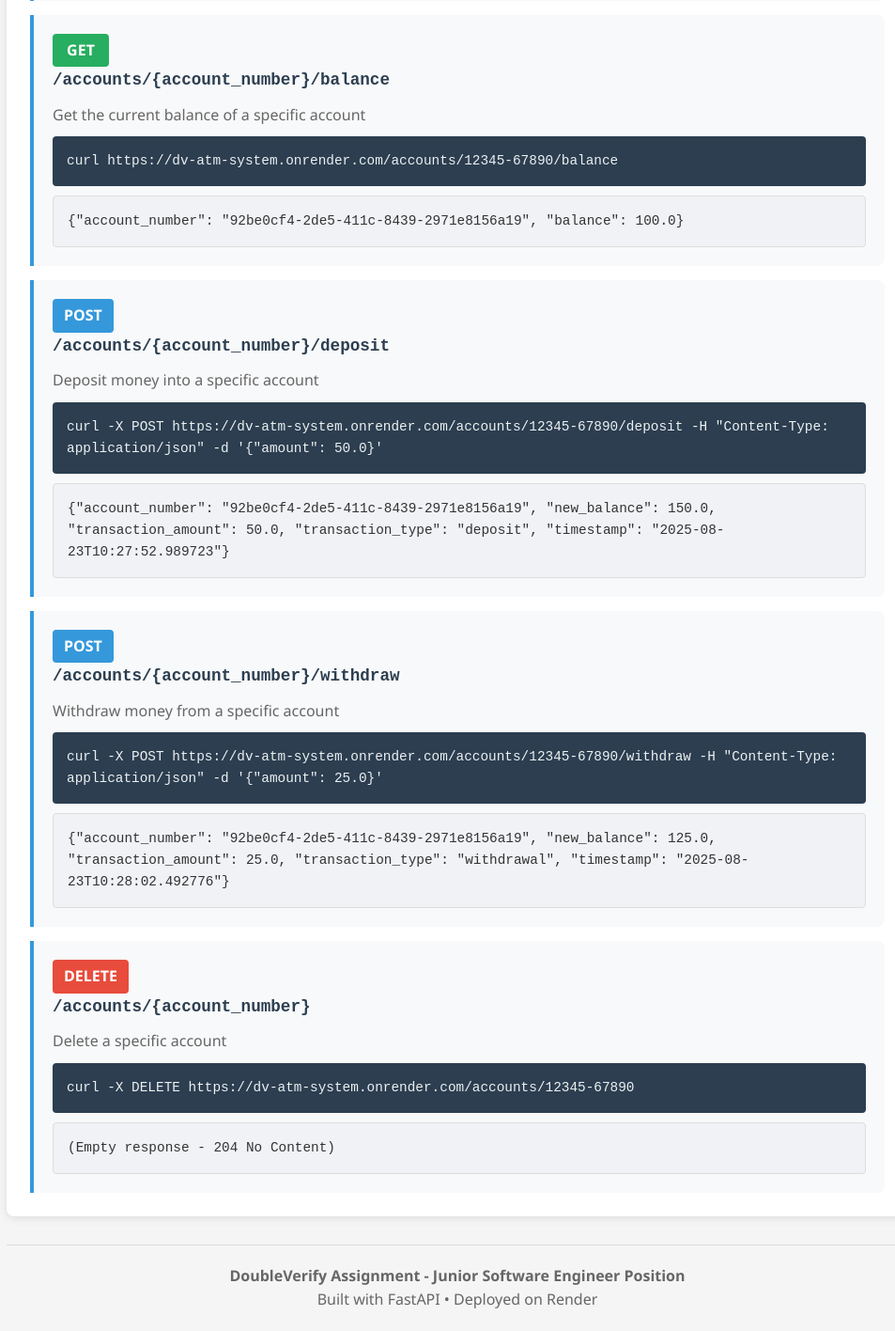
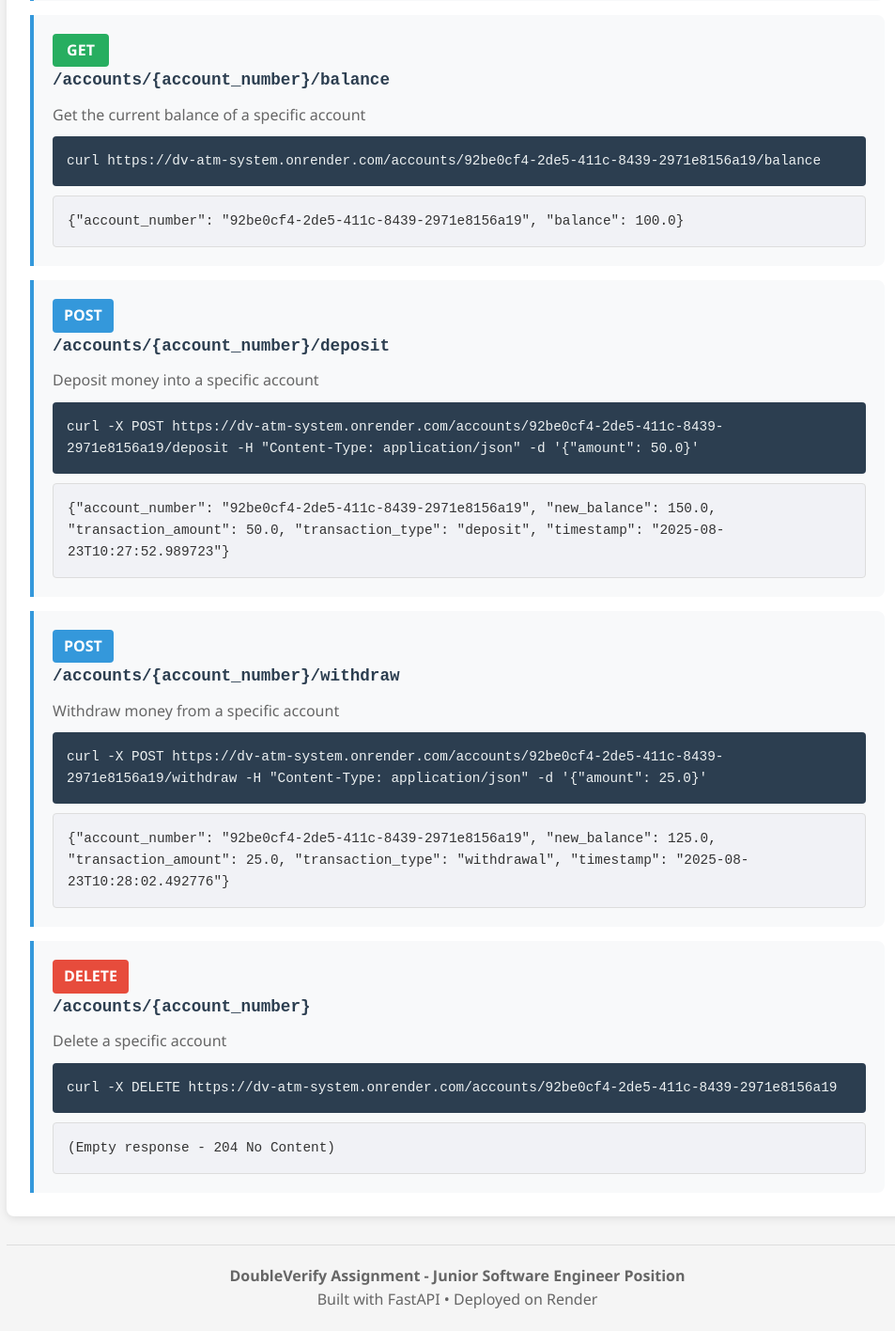
Before and after one commit to amirkap/dv-atm-system, a FastAPI app: page / in a window 1280 px wide. Shown: the part 1517-2933 px from the top of the page at 94% size, without its empty margins (153-1106 px from the left). Run offline with FastAPI, Linux system fonts and the light colour scheme.

Commit message:
Fix account number consistency in welcome page examples
- Update all curl examples to use the same UUID account number as responses
- Ensure examples match actual API responses for clarity
- Fix inconsistency between placeholder and real account numbers

```diff
--- a/app/templates/welcome.html
+++ b/app/templates/welcome.html
@@ -194,7 +194,7 @@
                 <div class="method get">GET</div>
                 <div class="path">/accounts/{account_number}/balance</div>
                 <div class="description">Get the current balance of a specific account</div>
-                <div class="example">curl https://dv-atm-system.onrender.com/accounts/12345-67890/balance</div>
+                <div class="example">curl https://dv-atm-system.onrender.com/accounts/92be0cf4-2de5-411c-8439-2971e8156a19/balance</div>
                 <div class="response">{"account_number": "92be0cf4-2de5-411c-8439-2971e8156a19", "balance": 100.0}</div>
             </div>
 
@@ -202,7 +202,7 @@
                 <div class="method post">POST</div>
                 <div class="path">/accounts/{account_number}/deposit</div>
                 <div class="description">Deposit money into a specific account</div>
-                <div class="example">curl -X POST https://dv-atm-system.onrender.com/accounts/12345-67890/deposit -H "Content-Type: application/json" -d '{"amount": 50.0}'</div>
+                <div class="example">curl -X POST https://dv-atm-system.onrender.com/accounts/92be0cf4-2de5-411c-8439-2971e8156a19/deposit -H "Content-Type: application/json" -d '{"amount": 50.0}'</div>
                 <div class="response">{"account_number": "92be0cf4-2de5-411c-8439-2971e8156a19", "new_balance": 150.0, "transaction_amount": 50.0, "transaction_type": "deposit", "timestamp": "2025-08-23T10:27:52.989723"}</div>
             </div>
 
@@ -210,7 +210,7 @@
                 <div class="method post">POST</div>
                 <div class="path">/accounts/{account_number}/withdraw</div>
                 <div class="description">Withdraw money from a specific account</div>
-                <div class="example">curl -X POST https://dv-atm-system.onrender.com/accounts/12345-67890/withdraw -H "Content-Type: application/json" -d '{"amount": 25.0}'</div>
+                <div class="example">curl -X POST https://dv-atm-system.onrender.com/accounts/92be0cf4-2de5-411c-8439-2971e8156a19/withdraw -H "Content-Type: application/json" -d '{"amount": 25.0}'</div>
                 <div class="response">{"account_number": "92be0cf4-2de5-411c-8439-2971e8156a19", "new_balance": 125.0, "transaction_amount": 25.0, "transaction_type": "withdrawal", "timestamp": "2025-08-23T10:28:02.492776"}</div>
             </div>
 
@@ -218,7 +218,7 @@
                 <div class="method delete">DELETE</div>
                 <div class="path">/accounts/{account_number}</div>
                 <div class="description">Delete a specific account</div>
-                <div class="example">curl -X DELETE https://dv-atm-system.onrender.com/accounts/12345-67890</div>
+                <div class="example">curl -X DELETE https://dv-atm-system.onrender.com/accounts/92be0cf4-2de5-411c-8439-2971e8156a19</div>
                 <div class="response">(Empty response - 204 No Content)</div>
             </div>
         </div>
```
